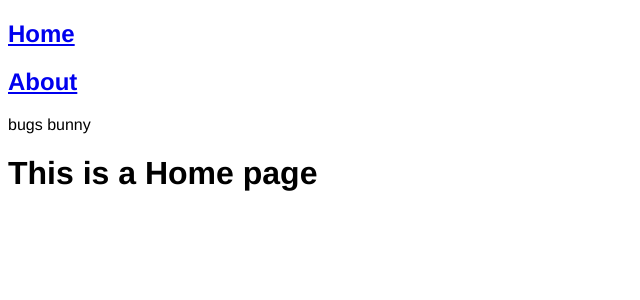
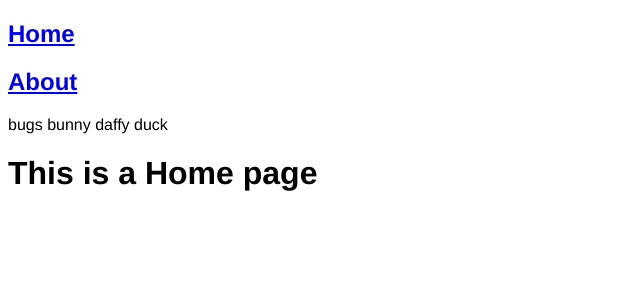
Before and after one commit to katratzi/vue3-earthsquare, a Vue app: page / in a window 1280 px wide. Shown: the top 300 px of the page, without its empty margins (0-640 px from the left). Built offline with nearby package versions, Linux system fonts and the light colour scheme.

Commit message:
a neat way of splitting up store work

```diff
--- a/src/App.vue
+++ b/src/App.vue
@@ -4,7 +4,7 @@
     <router-link to="/about"><h2>About</h2> </router-link> -->
     <router-link :to="{ name: 'Home' }"><h2>Home</h2> </router-link>
     <router-link :to="{ name: 'About' }"><h2>About</h2> </router-link>
-    {{ username }}
+    {{ username }} {{ tidyUser }}
     <router-view></router-view>
   </div>
 </template>
@@ -21,10 +21,14 @@ export default {
     username() {
       return store.state.user;
     },
+    tidyUser() {
+      return store.state.Neat.user;
+    },
   },
   methods: {
     helloUser() {
       store.dispatch("setUser", "bugs bunny");
+      store.dispatch("Neat/setUser", "daffy duck");
     },
   },
   mounted() {
--- a/src/store/index.js
+++ b/src/store/index.js
@@ -1,4 +1,5 @@
 import { createStore } from 'vuex'
+import { UserModule } from './user';
 
 export default createStore({
 
@@ -22,5 +23,6 @@ export default createStore({
   },
 
   modules: {
+    Neat: UserModule,
   }
 })
--- /dev/null
+++ b/src/store/user.js
@@ -0,0 +1,24 @@
+export const UserModule = {
+    namespaced: true,
+
+
+    state: {
+        user: 'hmm'
+    },
+
+    // Mutations are functions the effect the STATE
+    mutations: {
+        // by convention mutations are uppercase
+        SET_USER(state, user) {
+            state.user = user;
+        }
+    },
+
+    // Actions are functions that you call throughout your application that call Mutations
+    actions: {
+        setUser({ commit }, user) {
+            commit('SET_USER', user);
+        }
+    },
+
+}
```
